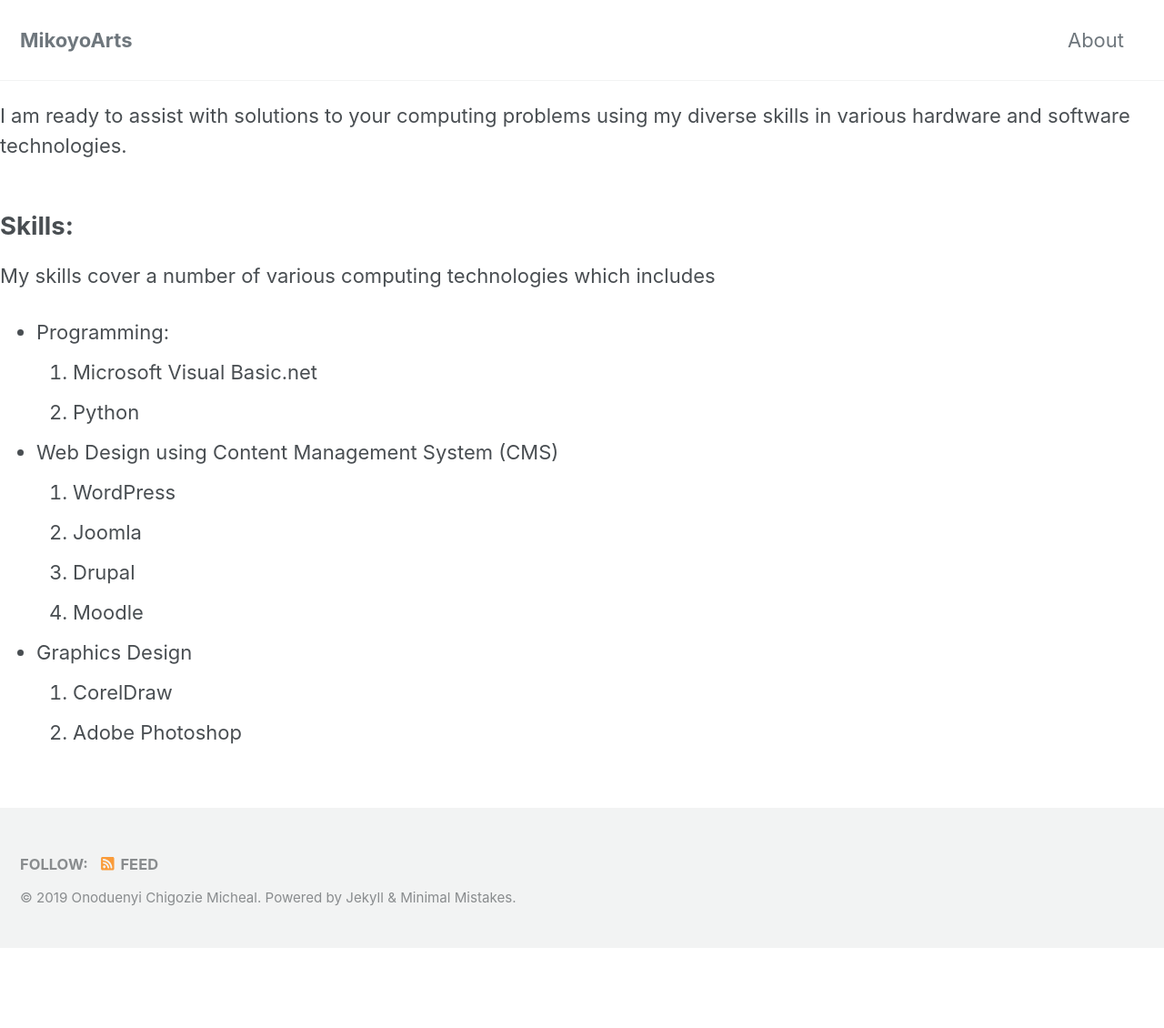
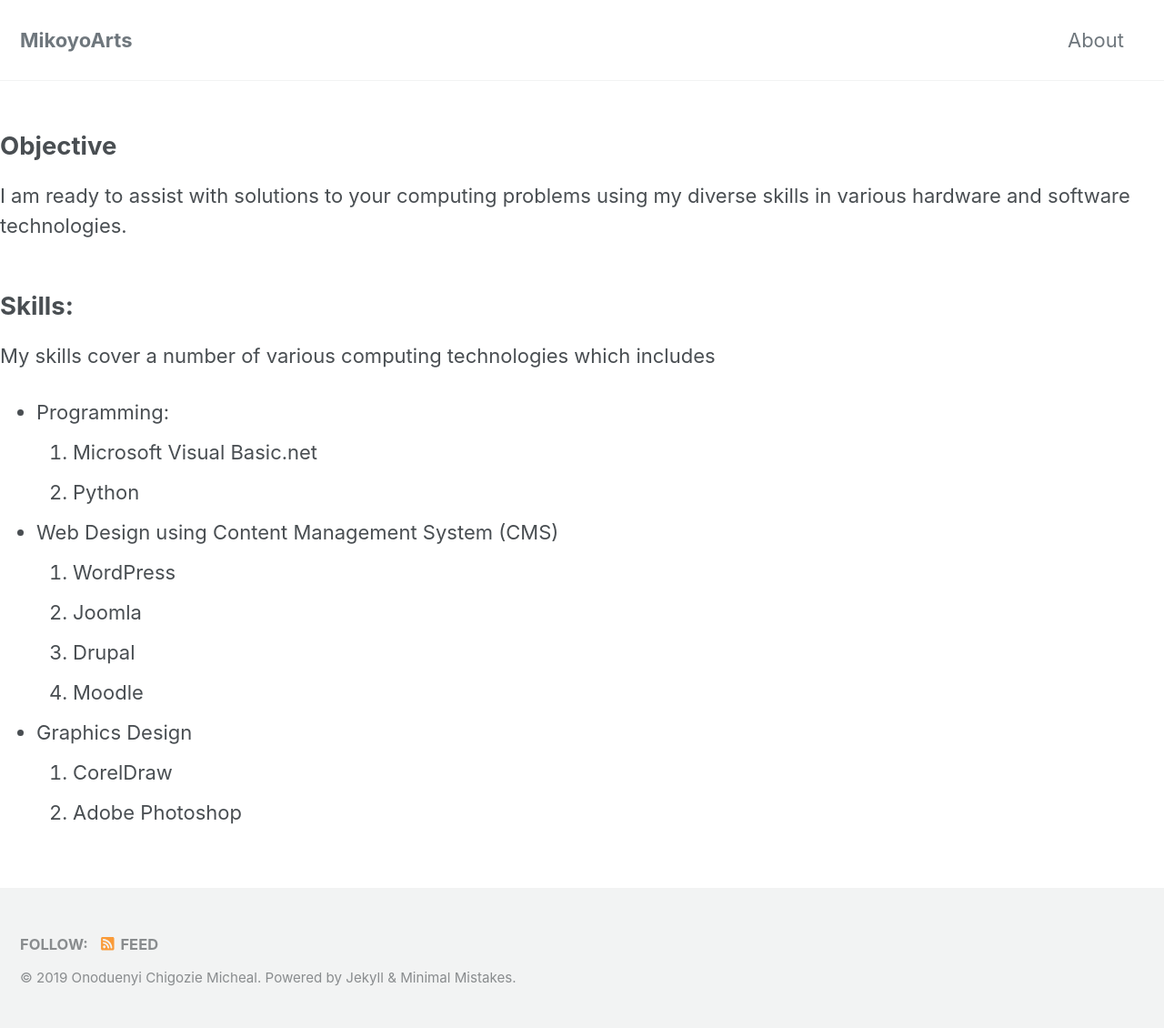
Before and after one commit to Mikoyoarts/Mikoyoarts.github.io, a Jekyll site: the page built from _pages/about.md, in a window 1280 px wide. Shown: the whole page at 91% size. Built offline with Jekyll 4.4.1, drawn with Linux system fonts in a browser that asks for light colours; cached includes are drawn as plain includes; nearby versions of some CDN libraries; our own code applies the rules of GitHub Pages for plain Markdown files; before the commit the page ends 1042 px from its top, so only the background shows below that.

Commit message:
Update about.md

```diff
--- a/_pages/about.md
+++ b/_pages/about.md
@@ -6,6 +6,7 @@
   image: "/images/techi.jpg"
 ---
 
+## Objective
 I am ready to assist with solutions to your computing problems
 using my diverse skills in various hardware
 and software technologies.
```
